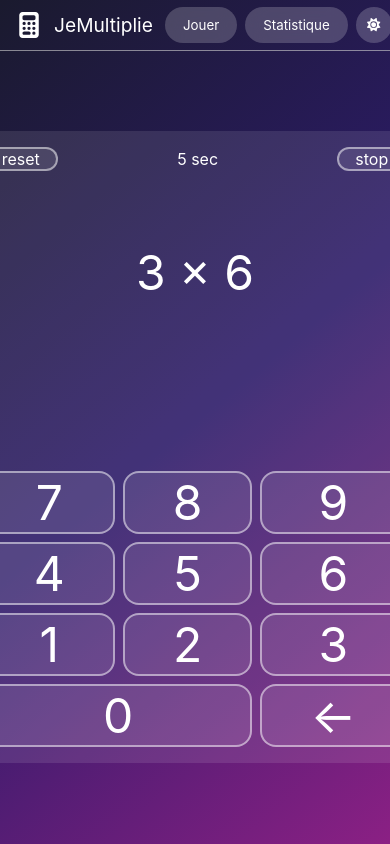
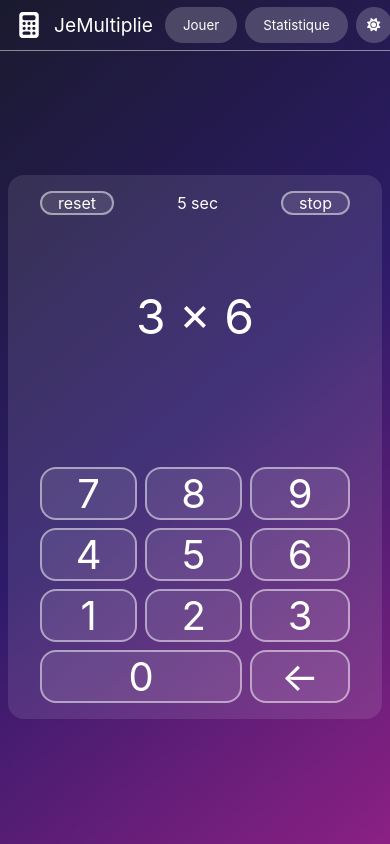
Before and after one commit to mael-sil/JeMultiplie, a Vue app: page /#/game in a window 390 px wide. Built offline with nearby package versions, Linux system fonts and the light colour scheme; the HTML template or start-up script is replaced by a standard one; what vue3-apexcharts would draw is missing.

Commit message:
Fix questionPad responsive

```diff
--- a/src/components/questionPad.vue
+++ b/src/components/questionPad.vue
@@ -252,4 +252,15 @@ input,
 .hide {
   display: none;
 }
+
+@media (max-width: 540px) {
+  button {
+    font-size: 2.5rem;
+    padding: 0rem 1.8rem;
+  }
+
+  #display {
+    margin-bottom: 1rem;
+  }
+}
 </style>
```
